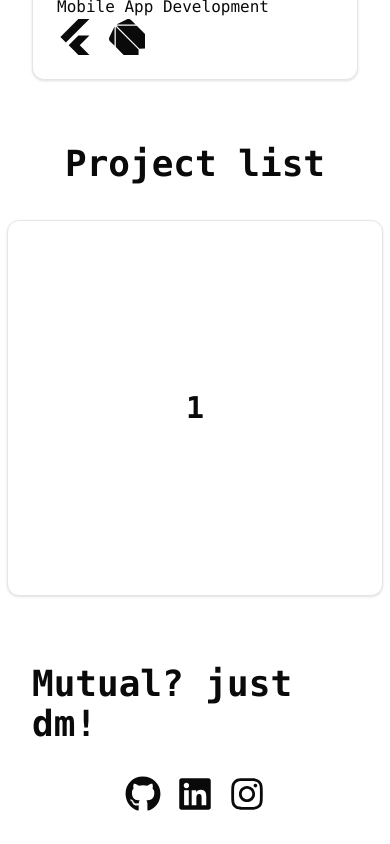
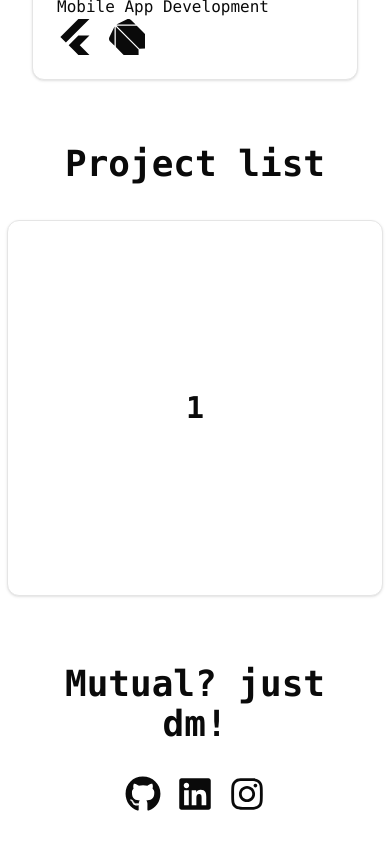
Before and after one commit to DriyandoAndreas/personal-website, a Next.js app: page / in a window 390 px wide. Shown: the part 636-1480 px from the top of the page. Built offline with nearby package versions, Linux system fonts and the light colour scheme.

Commit message:
updae ui

```diff
--- a/app/page.tsx
+++ b/app/page.tsx
@@ -214,7 +214,7 @@ export default function Home() {
         <div>
           <h1 className="font-bold text-4xl mb-8">Project list</h1>
         </div>
-        <div className="overflow-hidden">
+        <div className="overflow-hidden md:overflow-visible">
           <Carousel
             opts={{
               align: "start",
@@ -246,7 +246,7 @@ export default function Home() {
         id="contact"
       >
         <div>
-          <h1 className="font-bold text-4xl mb-8">Mutual? just dm!</h1>
+          <h1 className="font-bold text-4xl mb-8 text-center">Mutual? just dm!</h1>
         </div>
         <div className="flex space-x-4">
           <div>
```
